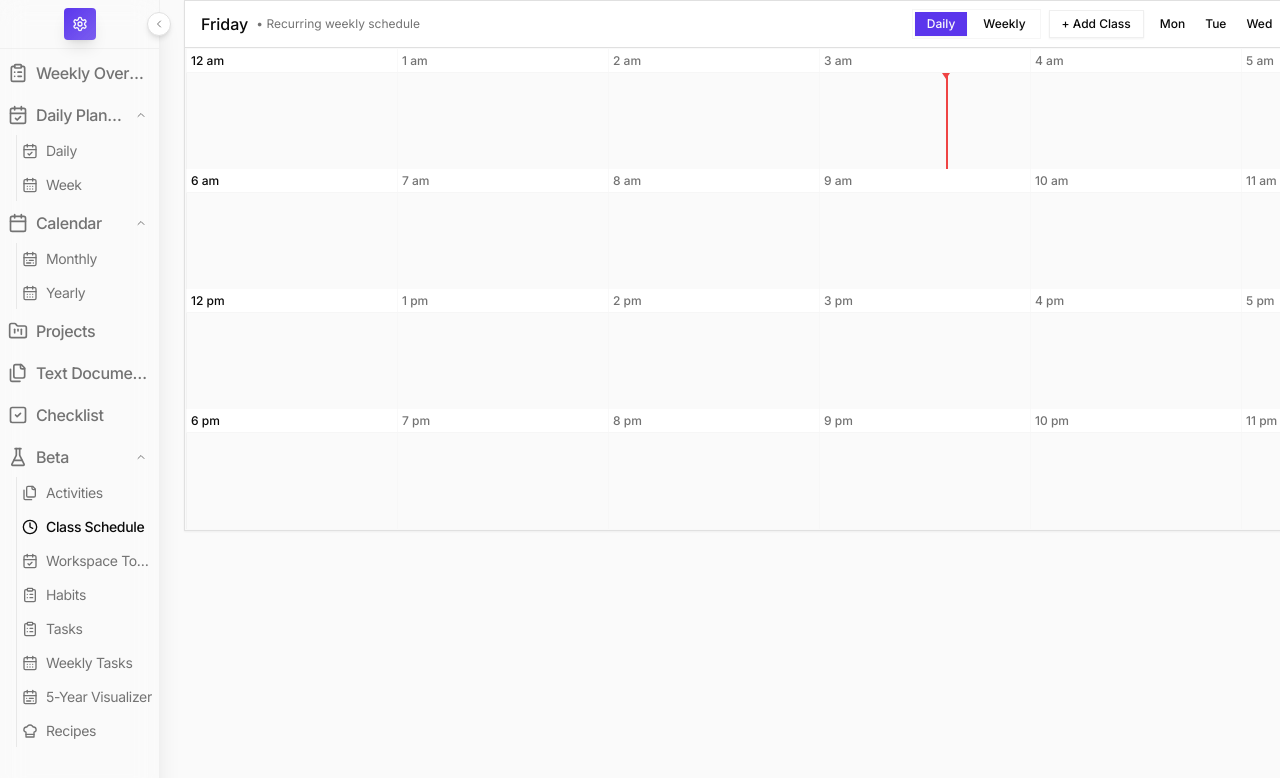
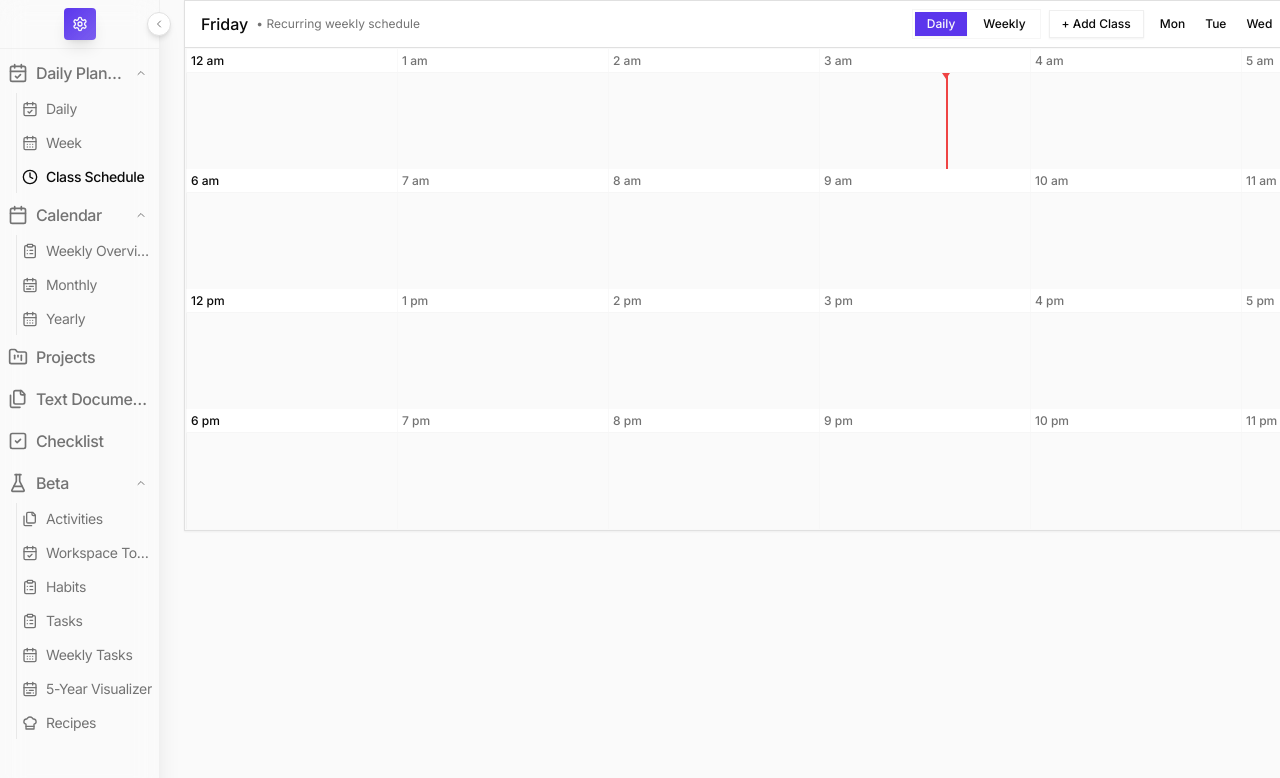
Before and after one commit to obihughes/omega-planner, a Next.js app: page /class-schedule in a window 1280 px wide. Shown: the top 778 px of the page. Built offline with nearby package versions, Linux system fonts and the light colour scheme.

Commit message:
Refactor Navigation Component: Remove the 'Class Schedule' item from beta subviews, add it back to navItems, and update navigation logic for class schedule handling. Enhance calendar subview to include 'Weekly Overview' option. Affected file: `components/ui/Navigation.tsx`.

```diff
--- a/components/ui/Navigation.tsx
+++ b/components/ui/Navigation.tsx
@@ -146,7 +146,6 @@ export function Navigation() {
 
   const betaSubViews: any[] = [
     { key: 'beta-activities', label: 'Activities', icon: Files, href: '/activities', active: pathname === '/activities' },
-    { key: 'beta-class-schedule', label: 'Class Schedule', icon: Clock, href: '/class-schedule', active: pathname === '/class-schedule' },
     { key: 'beta-workspace', label: 'Workspace Today', icon: CalendarCheck, href: '/beta/workspace', active: pathname === '/beta/workspace' },
     { key: 'beta-habits', label: 'Habits', icon: ClipboardList, href: '/beta/habits', active: pathname === '/beta/habits' },
     { key: 'beta-tasks', label: 'Tasks', icon: ClipboardList, href: '/beta/tasks', active: pathname === '/beta/tasks' },
@@ -157,14 +156,6 @@ export function Navigation() {
 
   const navItems = [
     {
-      key: 'weekly-overview',
-      href: '/calendar',
-      label: 'Weekly Overview',
-      icon: ClipboardList,
-      active: pathname === '/calendar' && calendarViewMode === 'weekly-goals',
-      subViews: []
-    },
-    {
       key: 'daily-planner',
       href: '/',
       label: 'Daily Planner',
@@ -172,7 +163,8 @@ export function Navigation() {
       active: pathname === '/' && !pathname.includes('/calendar'),
       subViews: [
         { key: 'planner-daily', type: 'planner', mode: 'daily', label: 'Daily', icon: CalendarCheck, active: pathname === '/' && plannerViewMode === 'daily' },
-        { key: 'planner-weekly', type: 'planner', mode: 'weekly', label: 'Week', icon: CalendarDays, active: pathname === '/' && plannerViewMode === 'weekly' }
+        { key: 'planner-weekly', type: 'planner', mode: 'weekly', label: 'Week', icon: CalendarDays, active: pathname === '/' && plannerViewMode === 'weekly' },
+        { key: 'planner-class-schedule', label: 'Class Schedule', icon: Clock, href: '/class-schedule', active: pathname === '/class-schedule' }
       ]
     },
     {
@@ -182,6 +174,7 @@ export function Navigation() {
       icon: Calendar,
       active: pathname === '/calendar',
       subViews: [
+        { key: 'calendar-weekly-goals', type: 'calendar', mode: 'weekly-goals', label: 'Weekly Overview', icon: ClipboardList, active: pathname === '/calendar' && calendarViewMode === 'weekly-goals' },
         { key: 'calendar-monthly', type: 'calendar', mode: 'monthly', label: 'Monthly', icon: CalendarRange, active: pathname === '/calendar' && calendarViewMode === 'monthly' },
         { key: 'calendar-yearly', type: 'calendar', mode: 'yearly', label: 'Yearly', icon: CalendarDays, active: pathname === '/calendar' && calendarViewMode === 'yearly' }
       ]
@@ -279,15 +272,6 @@ export function Navigation() {
                   <div className="relative">
                     <Link
                       href={item.href}
-                      onClick={(e) => {
-                        if (item.key === 'weekly-overview') {
-                          // Navigate to calendar and set weekly goals view mode
-                          if (pathname !== '/calendar') {
-                            router.push('/calendar');
-                          }
-                          setCalendarViewMode('weekly-goals' as any);
-                        }
-                      }}
                       className={cn(
                         "w-full flex items-center font-normal transition-all duration-200 group relative",
                         isCollapsed ? "justify-center" : "space-x-2",
@@ -345,11 +329,19 @@ export function Navigation() {
                             key={subView.key}
                             onClick={() => {
                               if (item.key === 'daily-planner') {
-                                // planner subview
-                                if (pathname !== '/') {
-                                  router.push(item.href);
+                                // Handle class schedule navigation
+                                if (subView.key === 'planner-class-schedule') {
+                                  const target = (subView as any).href;
+                                  if (target && pathname !== target) {
+                                    router.push(target);
+                                  }
+                                } else {
+                                  // planner subview
+                                  if (pathname !== '/') {
+                                    router.push(item.href);
+                                  }
+                                  setPlannerViewMode((subView as any).mode as any);
                                 }
-                                setPlannerViewMode((subView as any).mode as any);
                               } else if (item.key === 'calendar') {
                                 // calendar subview
                                 if (pathname !== '/calendar') {
```
